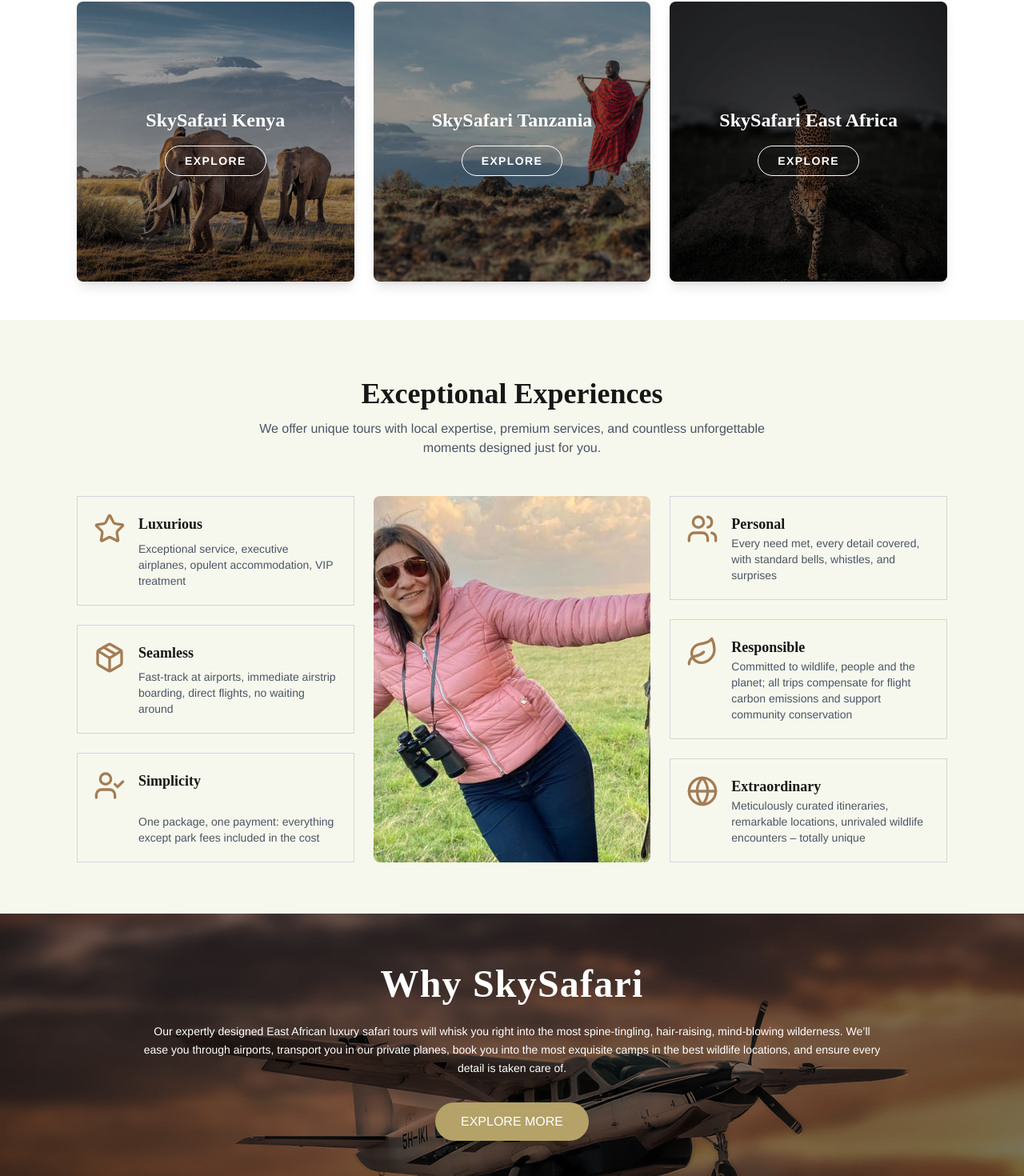
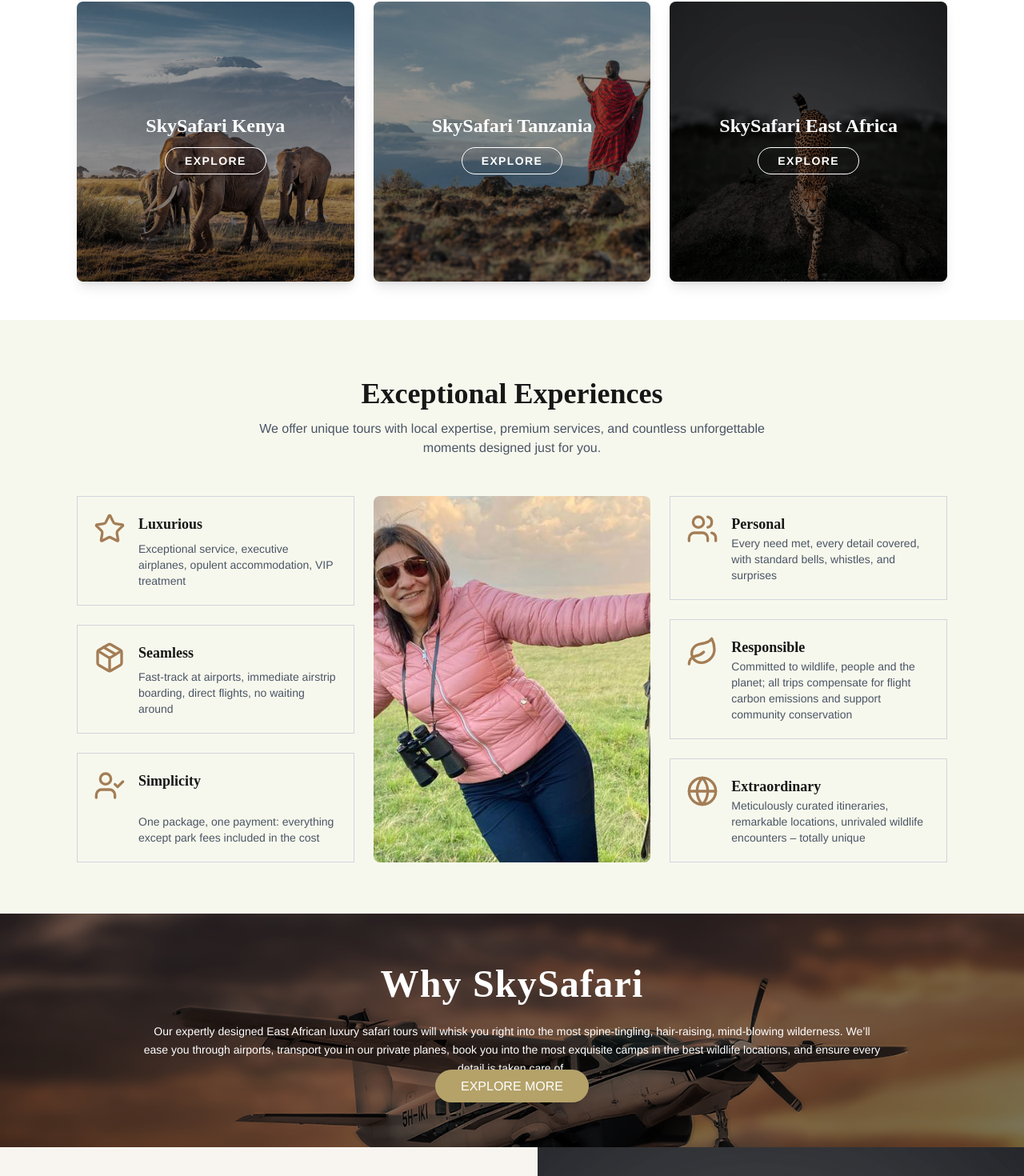
Before and after one commit to ClintMaruti/SafariCo, a Next.js app: page / in a window 1280 px wide. Shown: the part 1682-3152 px from the top of the page at 80% size. Built offline with nearby package versions, Linux system fonts and the light colour scheme.

Commit message:
added links to some buttons

```diff
--- a/src/app/components/Destinations.tsx
+++ b/src/app/components/Destinations.tsx
@@ -2,19 +2,23 @@
 
 import Image from "next/image";
 import { motion } from "framer-motion";
+import Link from "next/link";
 
 const safariDestinations = [
   {
     title: "SkySafari Kenya",
     image: "/images/kenya-01.jpg",
+    link: "/skysafari-kenya",
   },
   {
     title: "SkySafari Tanzania",
     image: "/images/kenya-02.jpg",
+    link: "/skysafari-tanzania",
   },
   {
     title: "SkySafari East Africa",
     image: "/images/Tz-01.jpg",
+    link: "/skysafari-east-africa",
   },
 ];
 
@@ -61,12 +65,16 @@
               >
                 {destination.title}
               </motion.h2>
-              <motion.button
+              <motion.div
                 whileHover={{ scale: 1.1 }}
-                className="px-6 py-2 border border-white text-white text-sm font-semibold tracking-widest rounded-full transition-all duration-300 group-hover:bg-white group-hover:text-black"
+                whileTap={{ scale: 0.95 }}
               >
-                EXPLORE
-              </motion.button>
+                <Link href={destination.link} passHref>
+                  <motion.a className="px-6 py-2 border border-white text-white text-sm font-semibold tracking-widest rounded-full transition-all duration-300 group-hover:bg-white group-hover:text-black">
+                    EXPLORE
+                  </motion.a>
+                </Link>
+              </motion.div>
             </div>
           </motion.div>
         ))}
--- a/src/app/components/SafariSections.tsx
+++ b/src/app/components/SafariSections.tsx
@@ -1,5 +1,6 @@
 "use client";
 import { motion } from "framer-motion";
+import Link from "next/link";
 
 export const SafariSections = () => {
   return (
@@ -39,13 +40,13 @@
         </motion.p>
 
         {/* Animated Button */}
-        <motion.button
-          whileHover={{ scale: 1.1 }}
-          transition={{ duration: 0.3 }}
-          className="mt-8 bg-[#b4a269] hover:bg-[#a08a5e] text-white font-normal px-8 py-3 rounded-full transition-transform duration-300 shadow-lg"
-        >
-          EXPLORE MORE
-        </motion.button>
+        <motion.div whileHover={{ scale: 1.1 }} transition={{ duration: 0.3 }}>
+          <Link href="/skysafari-experience" passHref>
+            <motion.a className="mt-8 bg-[#b4a269] hover:bg-[#a08a5e] text-white font-normal px-8 py-3 rounded-full transition-transform duration-300 shadow-lg">
+              EXPLORE MORE
+            </motion.a>
+          </Link>
+        </motion.div>
       </div>
     </motion.section>
   );
```
